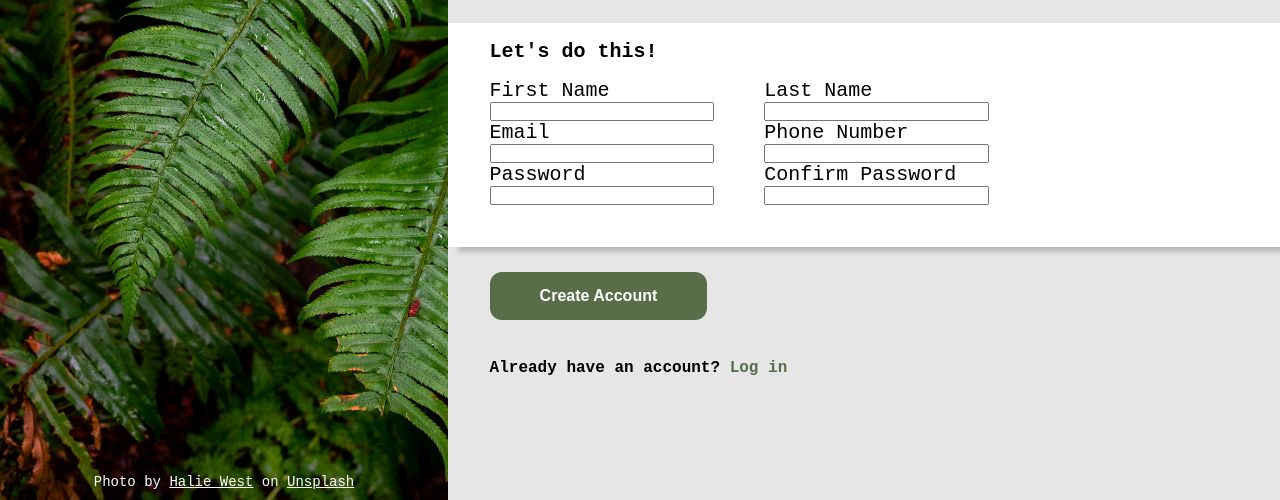
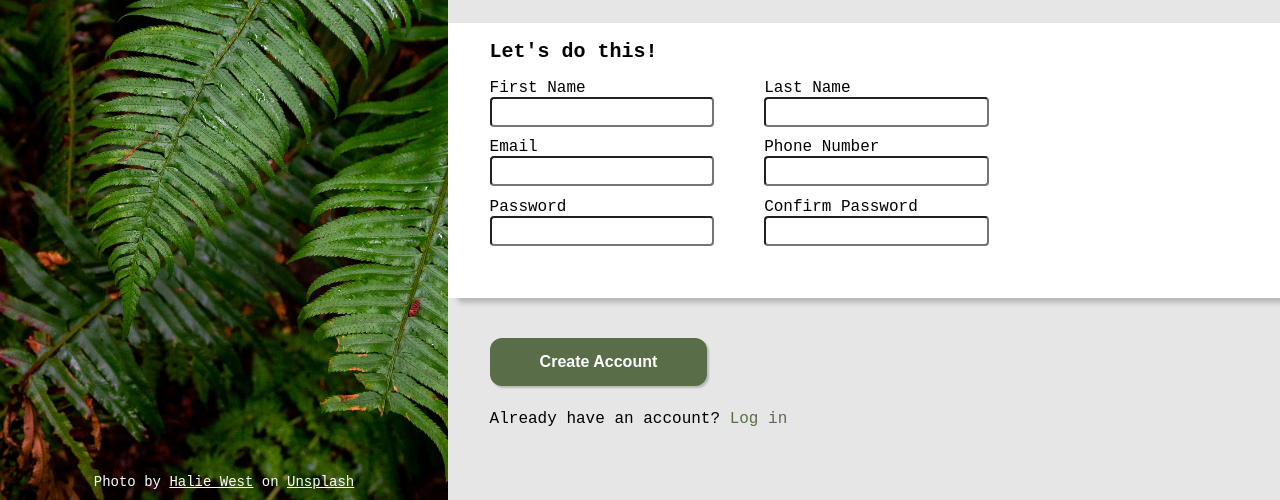
Before and after one commit to mdot2x3/sign-up-form, a plain HTML site: page index.html in a window 1280 px wide. Shown: the part 300-800 px from the top of the page. Drawn offline with Linux system fonts and the light colour scheme.

Commit message:
style: Add form styling
fixed spacing, rounded fields, added shadow on
focus, also adjusted text in right-side footer

```diff
--- a/style.css
+++ b/style.css
@@ -75,7 +75,7 @@ a:link {
 .formcontainer {
   background-color: white;
   box-shadow: 10px 5px 5px rgba(0, 0, 0, 0.2);
-  margin-bottom: 25px;
+  margin-bottom: 40px;
 }
 
 .formcontainer p{
@@ -92,6 +92,17 @@ form {
   display: flex;
   justify-content: space-between;
   gap: 10%;
+  font-size: 16px;
+}
+
+form input {
+  margin-bottom: 5%;
+  height: 30px;
+  border-radius: 4px;
+}
+
+input:focus {
+  box-shadow: 2px 2px 2px rgba(0, 0, 0, 0.2);
 }
 
 .inputleft,
@@ -105,11 +116,10 @@ form {
   margin-left: 5%;
   flex-direction: column;
   font-size: 16px;
-  font-weight: bold;
 }
 
 #submitbutton {
-  margin-bottom: 5%;
+  margin-bottom: 3%;
   padding: 15px 50px;
   border-radius: 12px;
   background-color: #596D48;
@@ -117,6 +127,7 @@ form {
   font-size: 16px;
   font-weight: bold;
   border: none;
+  box-shadow: 2px 2px 2px rgba(0, 0, 0, 0.2);
 }
 
 .rightfooter a {
```
